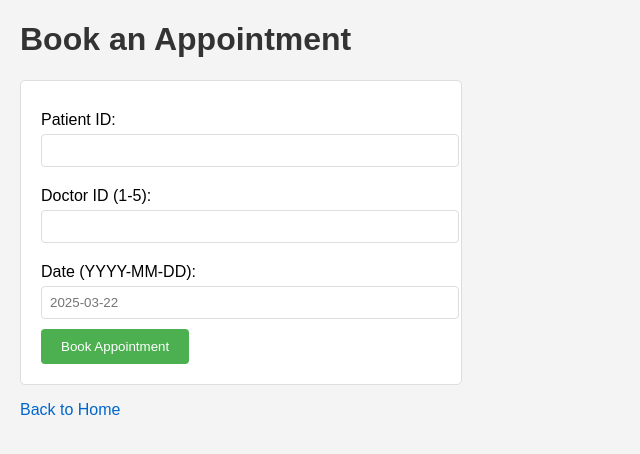
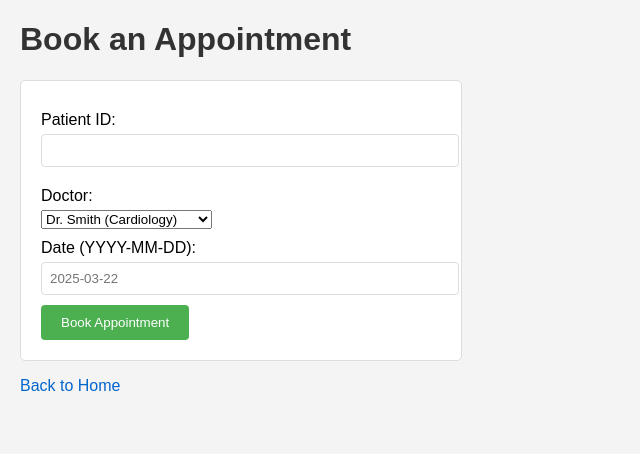
Before and after one commit to nathomkar799/hospital-management-system, a Flask app: page /book_appointment in a window 1280 px wide. Shown: the top 454 px of the page, without its empty margins (0-640 px from the left). Run offline with Flask 3, Linux system fonts and the light colour scheme; data comes from the database, SQL or seed files in the repository.

Commit message:
Add doctor management with table and dropdown in appointment form

```diff
--- a/app.py
+++ b/app.py
@@ -10,6 +10,14 @@ def init_db():
                  (id INTEGER PRIMARY KEY AUTOINCREMENT, name TEXT, age INTEGER)''')
     c.execute('''CREATE TABLE IF NOT EXISTS appointments
                  (id INTEGER PRIMARY KEY AUTOINCREMENT, patient_id INTEGER, doctor_id INTEGER, date TEXT)''')
+    c.execute('''CREATE TABLE IF NOT EXISTS doctors
+                 (id INTEGER PRIMARY KEY AUTOINCREMENT, name TEXT, specialty TEXT)''')
+    # Pre-populate doctors
+    c.execute('INSERT OR IGNORE INTO doctors (id, name, specialty) VALUES (1, "Dr. Smith", "Cardiology")')
+    c.execute('INSERT OR IGNORE INTO doctors (id, name, specialty) VALUES (2, "Dr. Jones", "Neurology")')
+    c.execute('INSERT OR IGNORE INTO doctors (id, name, specialty) VALUES (3, "Dr. Brown", "Pediatrics")')
+    c.execute('INSERT OR IGNORE INTO doctors (id, name, specialty) VALUES (4, "Dr. Taylor", "Orthopedics")')
+    c.execute('INSERT OR IGNORE INTO doctors (id, name, specialty) VALUES (5, "Dr. Wilson", "Dermatology")')
     conn.commit()
     conn.close()
 
@@ -17,10 +25,8 @@ def init_db():
 def home():
     conn = sqlite3.connect('hospital.db')
     c = conn.cursor()
-    # Fetch patients
     c.execute('SELECT * FROM patients')
     patients = c.fetchall()
-    # Fetch appointments with patient names
     c.execute('''SELECT a.id, a.patient_id, p.name, a.doctor_id, a.date
                  FROM appointments a
                  JOIN patients p ON a.patient_id = p.id''')
@@ -43,12 +49,14 @@ def add_patient():
 
 @app.route('/book_appointment', methods=['GET', 'POST'])
 def book_appointment():
+    conn = sqlite3.connect('hospital.db')
+    c = conn.cursor()
+    c.execute('SELECT * FROM doctors')
+    doctors = c.fetchall()
     if request.method == 'POST':
         patient_id = request.form['patient_id']
         doctor_id = request.form['doctor_id']
         date = request.form['date']
-        conn = sqlite3.connect('hospital.db')
-        c = conn.cursor()
         c.execute('SELECT * FROM patients WHERE id = ?', (patient_id,))
         patient = c.fetchone()
         if not patient:
@@ -59,8 +67,8 @@ def book_appointment():
         conn.commit()
         conn.close()
         return "Appointment booked!"
-    return render_template('book_appointment.html')
-
+    conn.close()
+    return render_template('book_appointment.html', doctors=doctors)
 if __name__ == '__main__':
     init_db()
     app.run(debug=True)
--- a/templates/book_appointment.html
+++ b/templates/book_appointment.html
@@ -9,8 +9,12 @@
     <form method="POST">
         <label>Patient ID:</label>
         <input type="number" name="patient_id" required>
-        <label>Doctor ID (1-5):</label>
-        <input type="number" name="doctor_id" min="1" max="5" required>
+        <label>Doctor:</label>
+        <select name="doctor_id" required>
+            {% for doctor in doctors %}
+                <option value="{{ doctor[0] }}">{{ doctor[1] }} ({{ doctor[2] }})</option>
+            {% endfor %}
+        </select>
         <label>Date (YYYY-MM-DD):</label>
         <input type="text" name="date" placeholder="2025-03-22" required>
         <input type="submit" value="Book Appointment">
```
